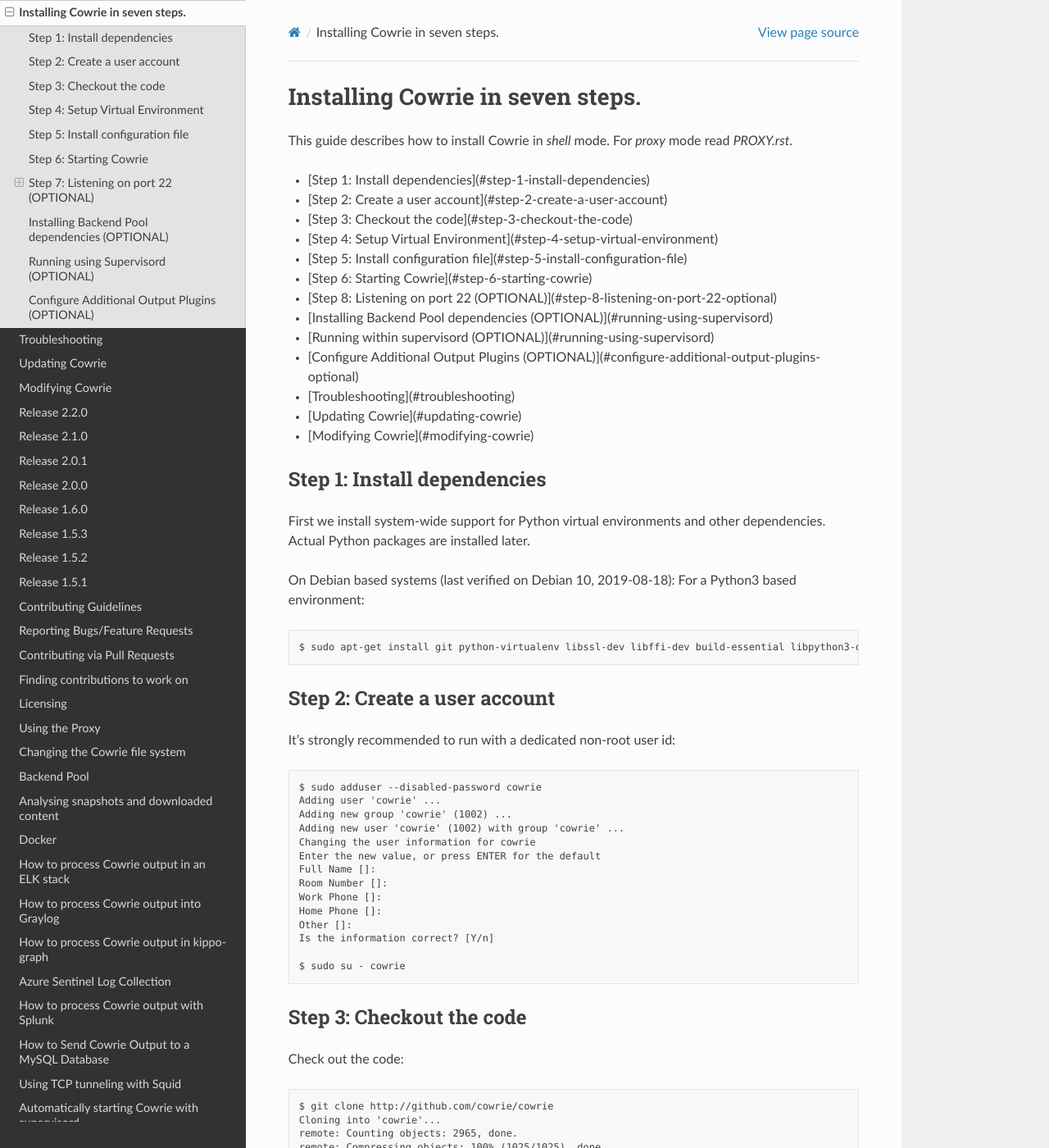
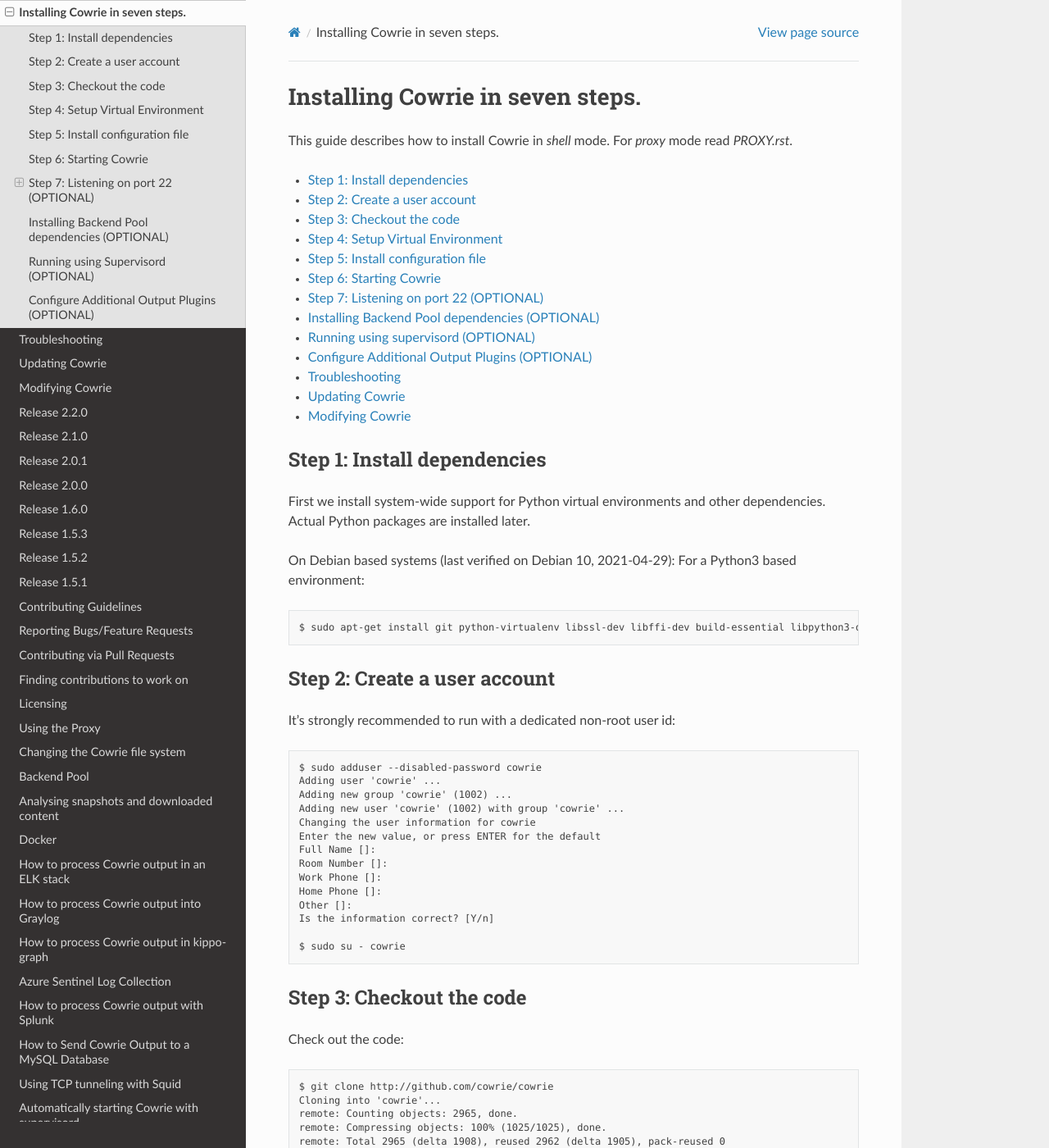
Before and after one commit to cowrie/cowrie, a Sphinx documentation site: the page built from docs/INSTALL.rst, in a window 1280 px wide and 1400 px high. Shown: the whole window at 82% size. Built offline with Sphinx 7.4.7 and the Read the Docs theme 2.0.0, drawn with Linux system fonts in a browser that asks for light colours; the version number could not be read and is left out.

Commit message:
update docs. add copy button

```diff
--- a/docs/INSTALL.rst
+++ b/docs/INSTALL.rst
@@ -5,19 +5,19 @@ Installing Cowrie in seven steps.
 This guide describes how to install Cowrie in `shell` mode. For `proxy` mode
 read `PROXY.rst`.
 
-* [Step 1: Install dependencies](#step-1-install-dependencies)
-* [Step 2: Create a user account](#step-2-create-a-user-account)
-* [Step 3: Checkout the code](#step-3-checkout-the-code)
-* [Step 4: Setup Virtual Environment](#step-4-setup-virtual-environment)
-* [Step 5: Install configuration file](#step-5-install-configuration-file)
-* [Step 6: Starting Cowrie](#step-6-starting-cowrie)
-* [Step 8: Listening on port 22 (OPTIONAL)](#step-8-listening-on-port-22-optional)
-* [Installing Backend Pool dependencies (OPTIONAL)](#running-using-supervisord)
-* [Running within supervisord (OPTIONAL)](#running-using-supervisord)
-* [Configure Additional Output Plugins (OPTIONAL)](#configure-additional-output-plugins-optional)
-* [Troubleshooting](#troubleshooting)
-* [Updating Cowrie](#updating-cowrie)
-* [Modifying Cowrie](#modifying-cowrie)
+* :ref:`Step 1: Install dependencies<Step 1: Install dependencies>`
+* :ref:`Step 2: Create a user account<Step 2: Create a user account>`
+* :ref:`Step 3: Checkout the code<Step 3: Checkout the code>`
+* :ref:`Step 4: Setup Virtual Environment<Step 4: Setup Virtual Environment>`
+* :ref:`Step 5: Install configuration file<Step 5: Install configuration file>`
+* :ref:`Step 6: Starting Cowrie<Step 6: Starting Cowrie>`
+* :ref:`Step 7: Listening on port 22 (OPTIONAL)<Step 7: Listening on port 22 (OPTIONAL)>`
+* :ref:`Installing Backend Pool dependencies (OPTIONAL)<Installing Backend Pool dependencies (OPTIONAL)>`
+* :ref:`Running using supervisord (OPTIONAL)<Running using supervisord (OPTIONAL)>`
+* :ref:`Configure Additional Output Plugins (OPTIONAL)<Configure Additional Output Plugins (OPTIONAL)>`
+* :ref:`Troubleshooting<Troubleshooting>`
+* :ref:`Updating Cowrie<Updating Cowrie>`
+* :ref:`Modifying Cowrie<Modifying Cowrie>`
 
 Step 1: Install dependencies
 ****************************
@@ -25,7 +25,7 @@ Step 1: Install dependencies
 First we install system-wide support for Python virtual environments and other dependencies.
 Actual Python packages are installed later.
 
-On Debian based systems (last verified on Debian 10, 2019-08-18):
+On Debian based systems (last verified on Debian 10, 2021-04-29):
 For a Python3 based environment::
 
     $ sudo apt-get install git python-virtualenv libssl-dev libffi-dev build-essential libpython3-dev python3-minimal authbind virtualenv
--- a/docs/conf.py
+++ b/docs/conf.py
@@ -43,12 +43,14 @@ release = cowrie_version_object.short()
 # ones.
 extensions = [
     "sphinx.ext.autodoc",
+    "sphinx.ext.autosectionlabel",
     "sphinx.ext.coverage",
     "sphinx.ext.doctest",
     "sphinx.ext.githubpages",
     "sphinx.ext.intersphinx",
     "sphinx.ext.todo",
     "sphinx.ext.viewcode",
+    "sphinx_copybutton",
 ]
 
 # Add any paths that contain templates here, relative to this directory.
@@ -195,3 +197,7 @@ intersphinx_mapping = {
     "python": ("https://docs.python.org/3", None),
     "twisted": ("https://twistedmatrix.com/documents/current/api/", None),
 }
+
+# -- Options for sphinx copybutton extension ---------------------------------
+
+copybutton_prompt_text = "$ "
--- a/requirements-dev.txt
+++ b/requirements-dev.txt
@@ -12,6 +12,7 @@ pyre-check==0.9.0
 pytype==2021.4.15; platform_python_implementation=='CPython'
 pyupgrade==2.13.0
 setuptools==56.0.0
+sphinx-copybutton==0.3.1
 sphinx_rtd_theme==0.5.2
 tox==3.23.0
 twistedchecker==0.7.4
```
